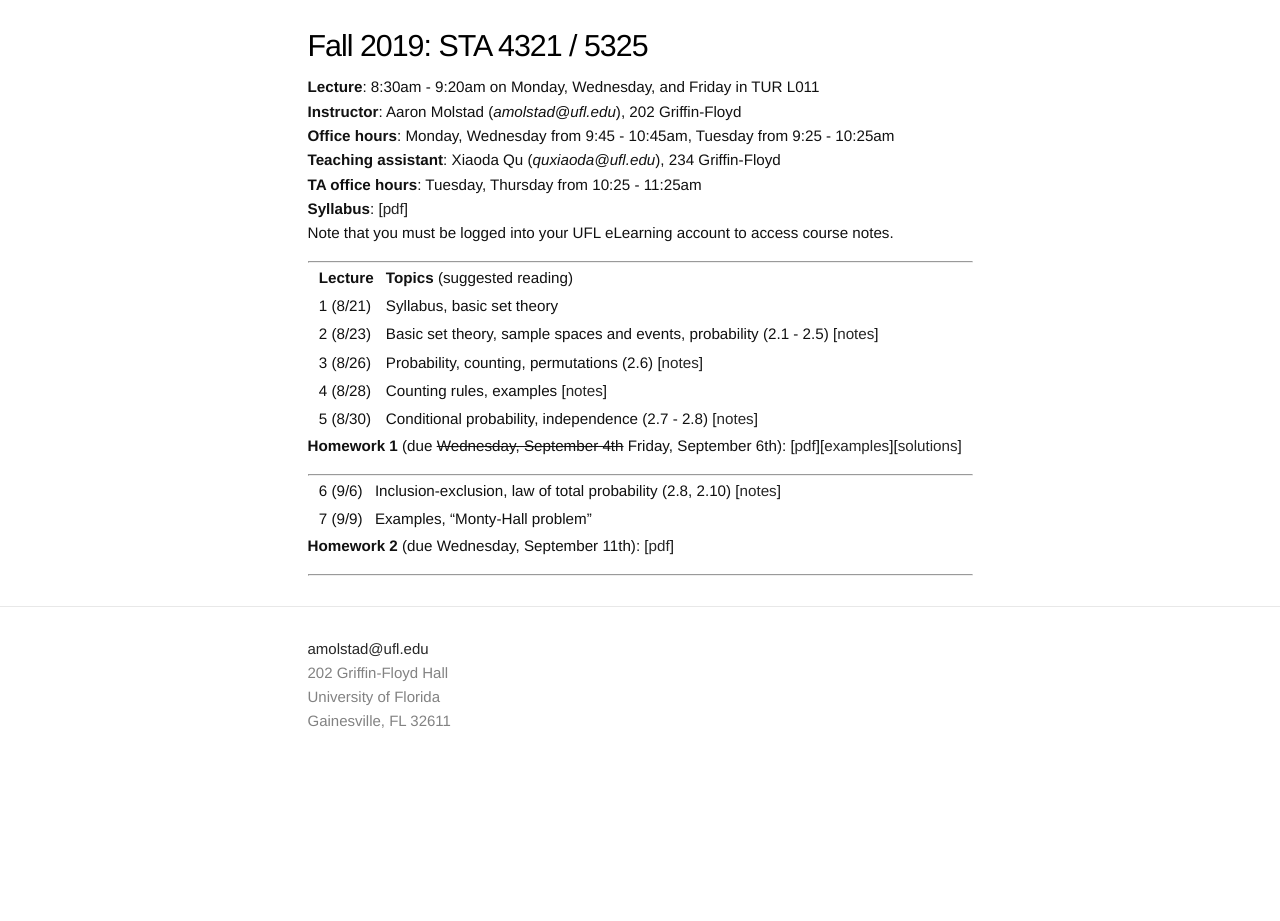
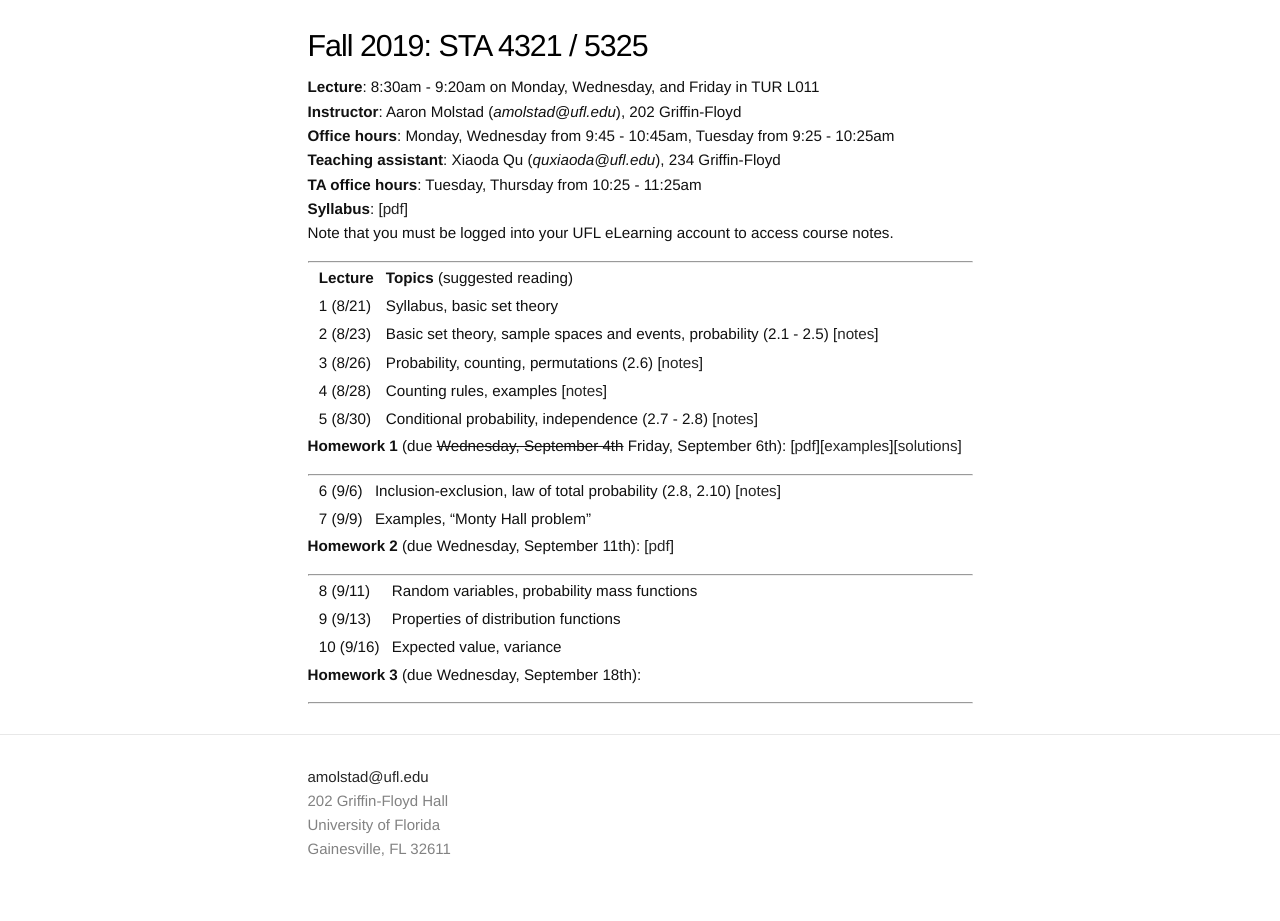
Before and after one commit to ajmolstad/ajmolstad.github.io, a Jekyll site: the page built from F19_STA4321.md, in a window 1280 px wide. Built offline with Jekyll 4.4.1, drawn with Linux system fonts in a browser that asks for light colours; before the commit the page ends 900 px from its top, so only the background shows below that.

Commit message:
Update Sep 8

```diff
--- a/F19_STA4321.md
+++ b/F19_STA4321.md
@@ -27,8 +27,16 @@ Note that you must be logged into your UFL eLearning account to access course no
 ---------------
 
 || 6 (9/6)  || Inclusion-exclusion, law of total probability (2.8, 2.10) [[notes](https://ufl.instructure.com/courses/382258/files/45284136/download?wrap=1)] ||
-|| 7 (9/9)  || Examples, "Monty-Hall problem" ||
+|| 7 (9/9)  || Examples, "Monty Hall problem" ||
 
 **Homework 2** (due Wednesday, September 11th): [[pdf](/docs/STA4321_F19_Homework2.pdf)]
 
 ---------------
+
+|| 8 (9/11)  || Random variables, probability mass functions ||
+|| 9 (9/13)  || Properties of distribution functions ||
+|| 10 (9/16)  || Expected value, variance ||
+
+**Homework 3** (due Wednesday, September 18th):
+
+---------------
```
